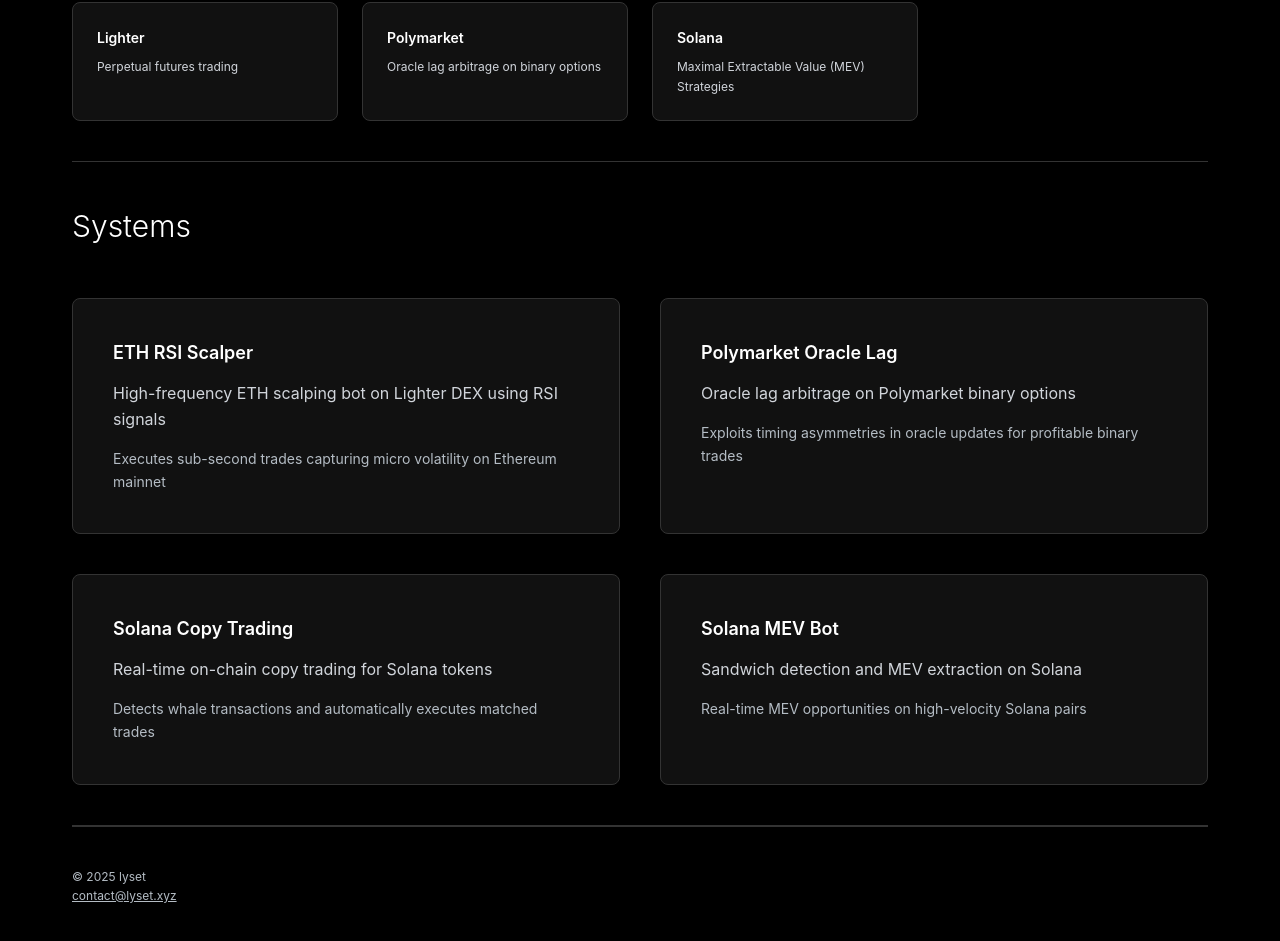
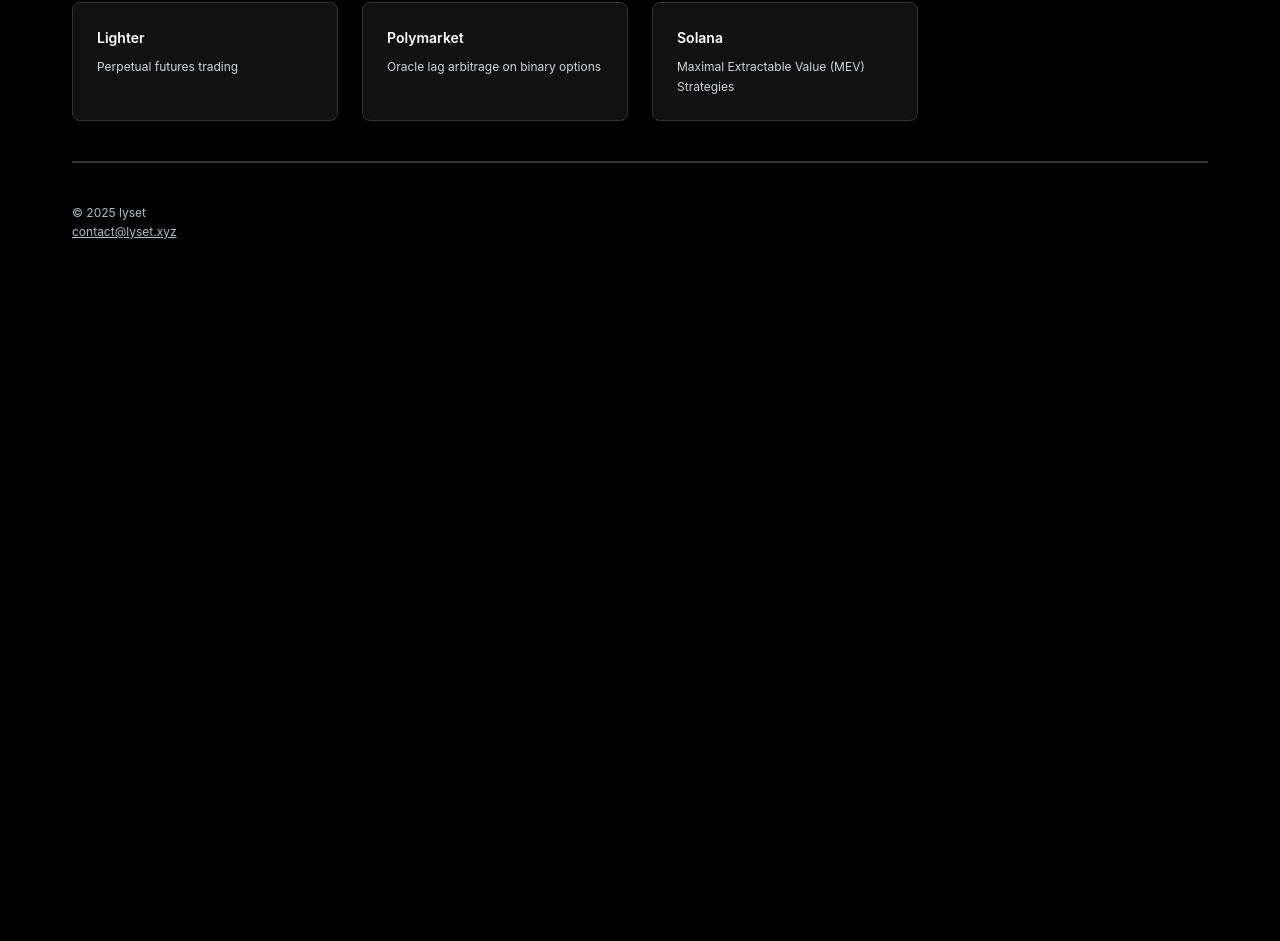
Before and after one commit to 0xde7c/lyset-portfolio, a Next.js app: page / in a window 1280 px wide. Shown: the part 904-1845 px from the top of the page. After the commit the page ends 1186 px from the top, so only its background shows below. Built offline with nearby package versions, Linux system fonts and the light colour scheme.

Commit message:
Remove Systems section - consolidating with Operations
Co-Authored-By: Claude Haiku 4.5 <noreply@anthropic.com>

```diff
--- a/app/page.tsx
+++ b/app/page.tsx
@@ -1,7 +1,6 @@
 import Hero from '@/components/Hero'
 import Infrastructure from '@/components/Infrastructure'
 import Operations from '@/components/Operations'
-import Projects from '@/components/Projects'
 import Footer from '@/components/Footer'
 
 export default function Home() {
@@ -10,7 +9,6 @@ export default function Home() {
       <Hero />
       <Infrastructure />
       <Operations />
-      <Projects />
       <Footer />
     </>
   )
```
